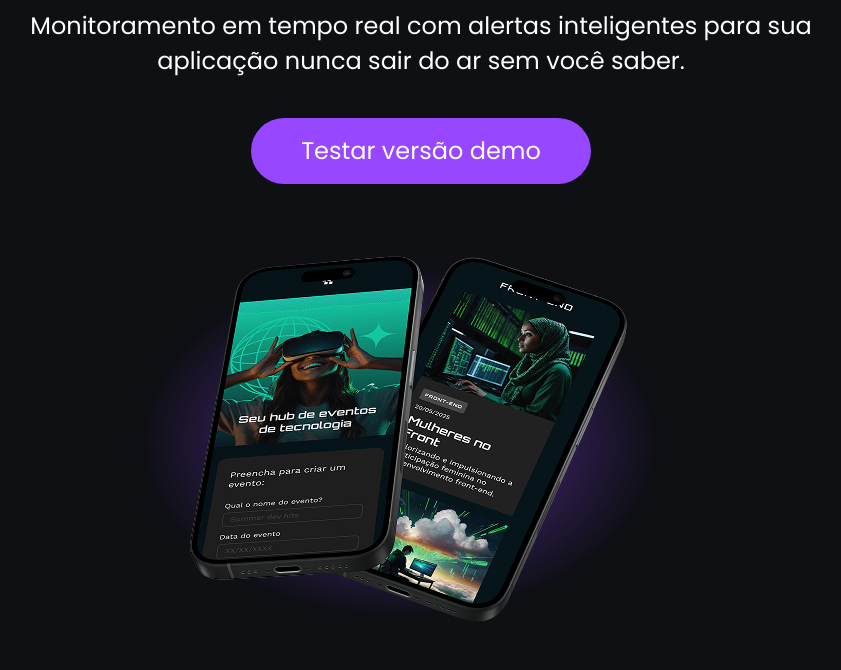
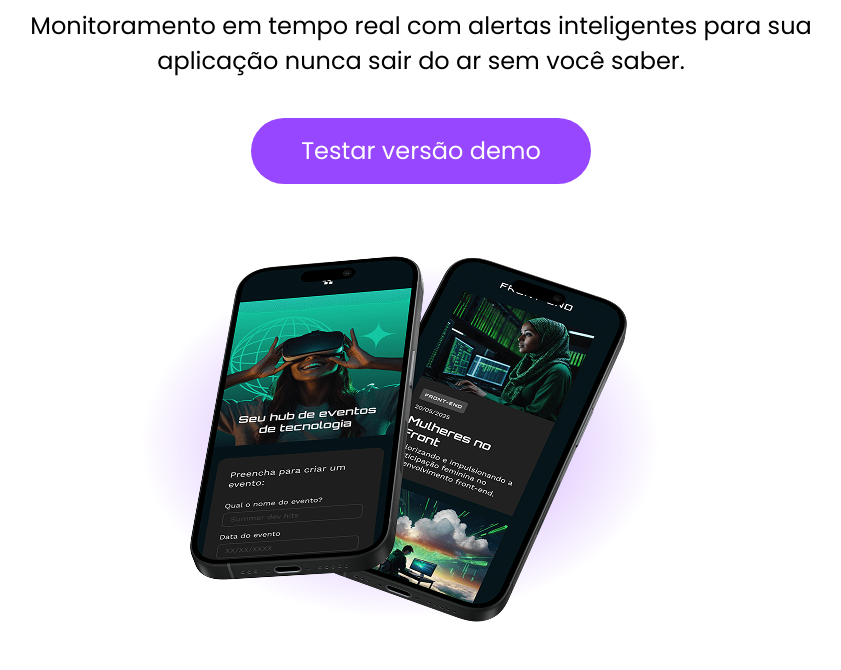
Before and after one commit to felipecoelhodev/tecboard, a plain HTML site: page index.html in a window 1280 px wide. Shown: the part 345-1015 px from the top of the page, without its empty margins (219-1060 px from the left). Drawn offline with Linux system fonts and the light colour scheme.

Commit message:
Altera cor do fundo e cor do texto

```diff
--- a/css/style.css
+++ b/css/style.css
@@ -24,8 +24,8 @@
 
 /* Estilo Desktop */
 body {
-    background-color: #0E1014;
-    color: #FFFFFF;
+    background-color: #ffff;
+    color: #000000;
 }
 
 header img{
```
